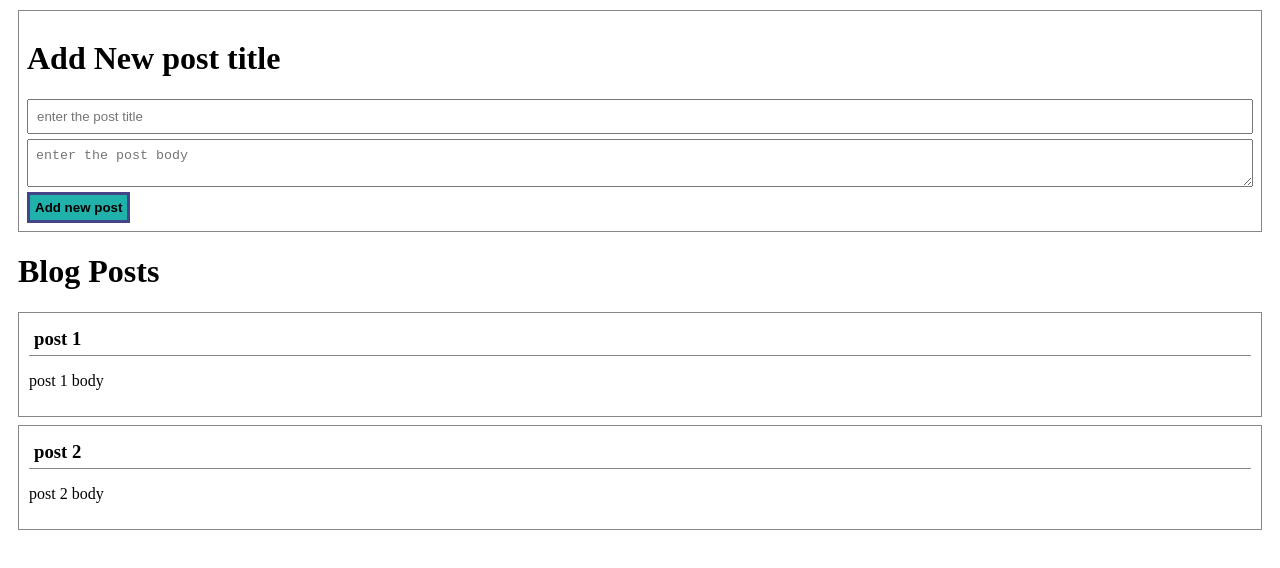
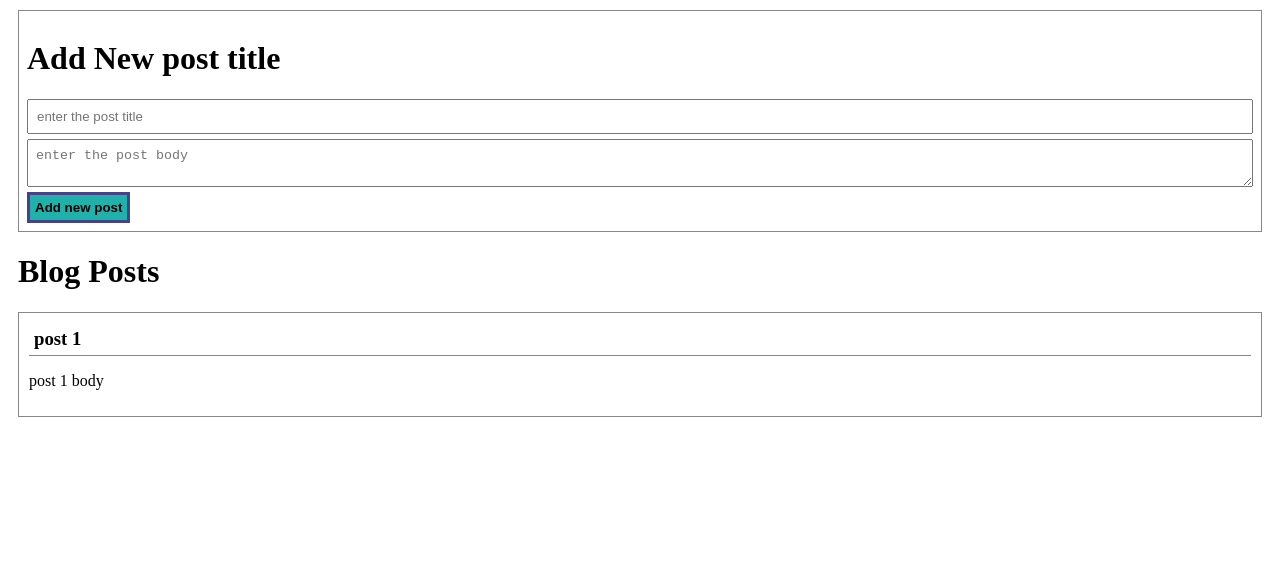
Before and after one commit to Masoume-vesali1993/practice-react, a React (Create React App) app: page / in a window 1280 px wide. Shown: the top 568 px of the page. Built offline with nearby package versions, Linux system fonts and the light colour scheme.

Commit message:
delet
id2

```diff
--- a/src/App.js
+++ b/src/App.js
@@ -8,7 +8,6 @@ class App extends Component {
   state = {
     posts: [
       {id:1, title: 'post 1', body: 'post 1 body'},
-      {id:2, title: 'post 2', body: 'post 2 body'},
     ]
   }
 
```
